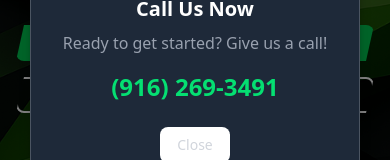
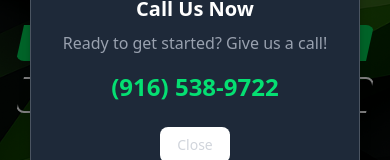
Before and after one commit to rjblake88/titan-cleanups-website, a React (Vite) app: page / in a window 390 px wide. Both pictures are taken after a click on the button "Call Now". Shown: the part 375-535 px from the top of the page. Built offline with nearby package versions, Linux system fonts and the light colour scheme.

Commit message:
Update phone number to (916) 538-9722 throughout website

```diff
--- a/index.html
+++ b/index.html
@@ -38,7 +38,7 @@
       "image": "https://www.titancleanups.com/logo.png",
       "description": "Professional lawn care, exterior cleaning, and junk removal services in Sacramento, California and surrounding areas.",
       "url": "https://www.titancleanups.com",
-      "telephone": "+1-916-269-3491",
+      "telephone": "+1-916-538-9722",
       "email": "ryan@titancleanups.com",
       "address": {
         "@type": "PostalAddress",
@@ -98,7 +98,7 @@
       "provider": {
         "@type": "LocalBusiness",
         "name": "Titan Cleanups",
-        "telephone": "+1-916-269-3491",
+        "telephone": "+1-916-538-9722",
         "email": "ryan@titancleanups.com"
       },
       "areaServed": {
--- a/src/App.jsx
+++ b/src/App.jsx
@@ -219,7 +219,7 @@ function App() {
               </nav>
               <div className="flex items-center space-x-2 text-gray-300">
                 <Phone className="w-4 h-4" />
-                <span className="font-semibold">(916) 269-3491</span>
+                <span className="font-semibold">(916) 538-9722</span>
               </div>
               <Button className="bg-green-500 hover:bg-green-400 text-black font-bold px-4 py-2 transform hover:scale-105 transition-all shadow-lg btn-sharp">
                 Free Estimate
@@ -248,7 +248,7 @@ function App() {
                 <a href="#contact" className="text-gray-300 hover:text-green-400 transition-colors font-medium" onClick={() => setMobileMenuOpen(false)}>Contact</a>
                 <div className="flex items-center space-x-2 text-gray-300 pt-2">
                   <Phone className="w-4 h-4" />
-                  <span className="font-semibold">(916) 269-3491</span>
+                  <span className="font-semibold">(916) 538-9722</span>
                 </div>
                 <Button className="bg-green-500 hover:bg-green-400 text-black font-bold w-fit btn-sharp">
                   Free Estimate
@@ -638,7 +638,7 @@ function App() {
           <div className="flex flex-col sm:flex-row gap-4 justify-center">
             <Button size="lg" className="bg-black text-white hover:bg-gray-800 px-8 py-4 text-lg transform hover:scale-105 transition-all font-bold shadow-xl btn-sharp">
               <Phone className="w-5 h-5 mr-2" />
-              Call (916) 269-3491
+              Call (916) 538-9722
             </Button>
             <Button size="lg" variant="outline" className="border-2 border-black text-black hover:bg-black hover:text-white px-8 py-4 text-lg transform hover:scale-105 transition-all font-bold btn-sharp">
               Schedule Free Estimate
@@ -677,7 +677,7 @@ function App() {
               <div className="space-y-3 text-gray-400">
                 <div className="flex items-center space-x-2">
                   <Phone className="w-4 h-4" />
-                  <span>(916) 269-3491</span>
+                  <span>(916) 538-9722</span>
                 </div>
                 <div className="flex items-center space-x-2">
                   <MapPin className="w-4 h-4" />
@@ -720,10 +720,10 @@ function App() {
               <h3 className="text-xl font-bold text-white mb-2">Call Us Now</h3>
               <p className="text-gray-400 mb-4">Ready to get started? Give us a call!</p>
               <a
-                href="tel:+19162693491"
+                href="tel:+19165389722"
                 className="text-2xl font-bold text-green-400 hover:text-green-300 transition-colors"
               >
-                (916) 269-3491
+                (916) 538-9722
               </a>
               <div className="mt-6">
                 <Button
@@ -800,7 +800,7 @@ function App() {
                     <li>Opt-out of the sale of personal information (we do not sell personal information)</li>
                     <li>Non-discrimination for exercising your privacy rights</li>
                   </ul>
-                  <p className="mt-3">To exercise these rights, contact us at ryan@titancleanups.com or (916) 269-3491.</p>
+                  <p className="mt-3">To exercise these rights, contact us at ryan@titancleanups.com or (916) 538-9722.</p>
                 </section>
 
                 <section>
@@ -808,7 +808,7 @@ function App() {
                   <div className="bg-gray-700 p-4 rounded-lg">
                     <p><strong>Titan Cleanups</strong></p>
                     <p>Email: ryan@titancleanups.com</p>
-                    <p>Phone: (916) 269-3491</p>
+                    <p>Phone: (916) 538-9722</p>
                     <p>Service Area: Sacramento, CA and surrounding areas</p>
                   </div>
                 </section>
@@ -894,7 +894,7 @@ function App() {
                   <div className="bg-gray-700 p-4 rounded-lg">
                     <p><strong>Titan Cleanups</strong></p>
                     <p>Email: ryan@titancleanups.com</p>
-                    <p>Phone: (916) 269-3491</p>
+                    <p>Phone: (916) 538-9722</p>
                     <p>Service Area: Sacramento, CA and surrounding areas</p>
                   </div>
                 </section>
--- a/src/PrivacyPolicy.jsx
+++ b/src/PrivacyPolicy.jsx
@@ -84,7 +84,7 @@ function PrivacyPolicy() {
               <li>Non-discrimination for exercising your privacy rights</li>
             </ul>
             <p className="mt-4">
-              To exercise these rights, contact us at ryan@titancleanups.com or (916) 269-3491.
+              To exercise these rights, contact us at ryan@titancleanups.com or (916) 538-9722.
             </p>
           </section>
 
@@ -104,7 +104,7 @@ function PrivacyPolicy() {
             <div className="bg-gray-800 p-4 rounded-lg">
               <p><strong>Titan Cleanups</strong></p>
               <p>Email: ryan@titancleanups.com</p>
-              <p>Phone: (916) 269-3491</p>
+              <p>Phone: (916) 538-9722</p>
               <p>Service Area: Sacramento, CA and surrounding areas</p>
             </div>
           </section>
--- a/src/TermsOfService.jsx
+++ b/src/TermsOfService.jsx
@@ -130,7 +130,7 @@ function TermsOfService() {
             <div className="bg-gray-800 p-4 rounded-lg">
               <p><strong>Titan Cleanups</strong></p>
               <p>Email: ryan@titancleanups.com</p>
-              <p>Phone: (916) 269-3491</p>
+              <p>Phone: (916) 538-9722</p>
               <p>Service Area: Sacramento, CA and surrounding areas</p>
             </div>
           </section>
```
